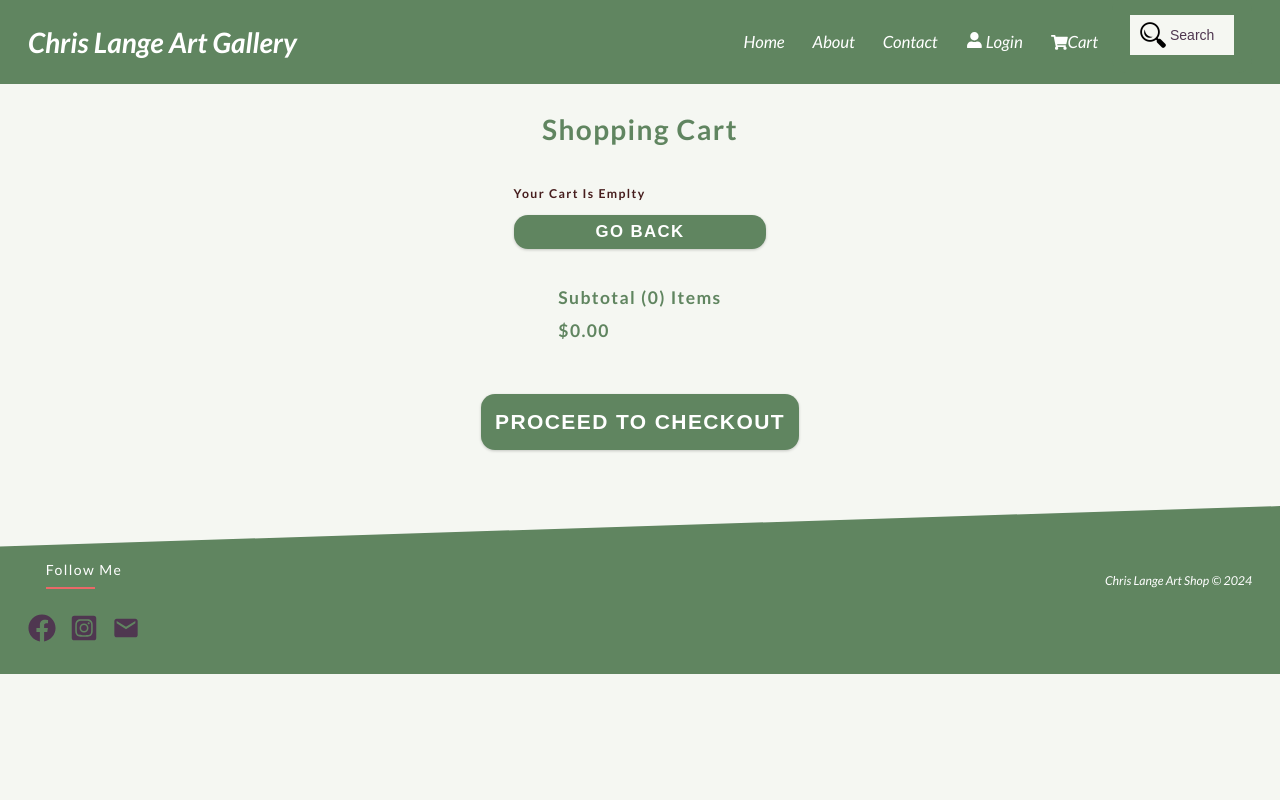
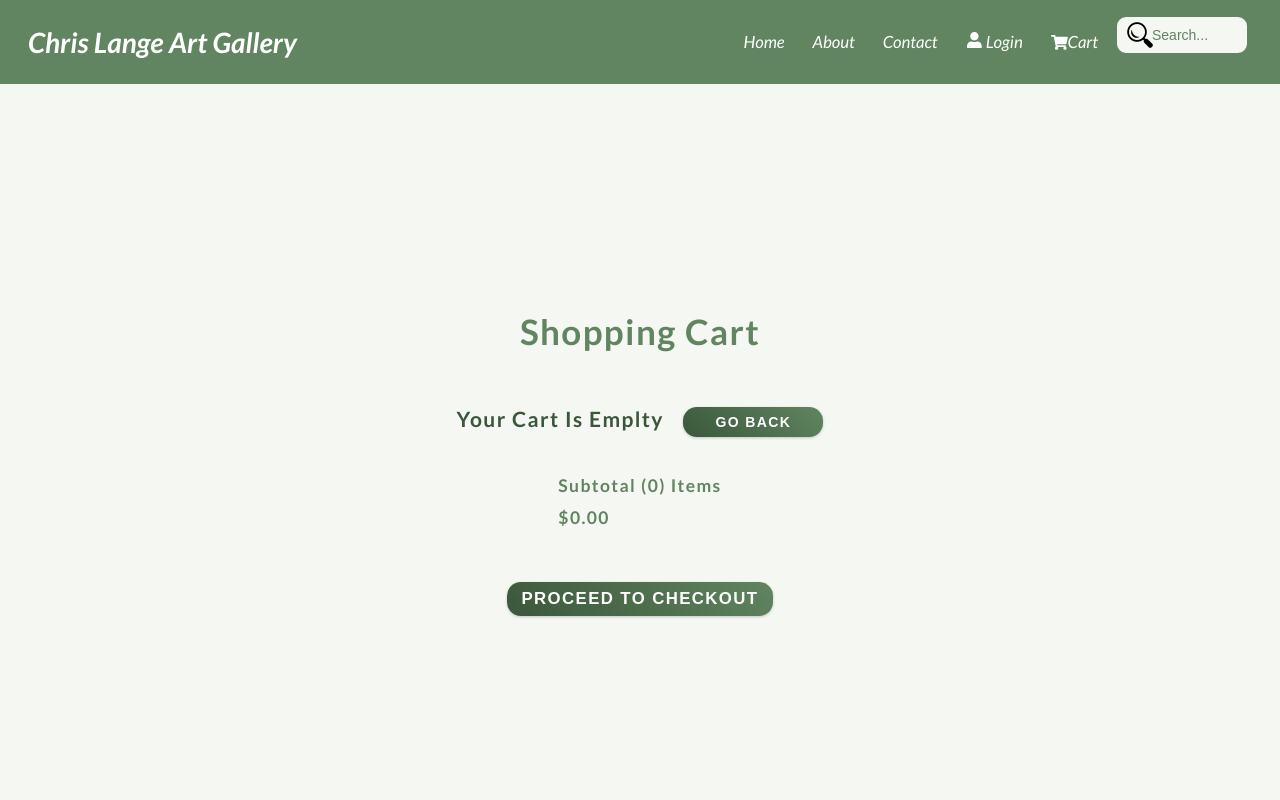
Before and after one commit to michi1008/Chris-Art-Shop, a React (Create React App) app in the folder frontend/: page /cart in a window 1280 px wide. Shown: the top 800 px of the page. Built offline with nearby package versions, Linux system fonts and the light colour scheme.

Commit message:
improve style

```diff
--- a/frontend/src/components/Product.css
+++ b/frontend/src/components/Product.css
@@ -1,7 +1,7 @@
 /* main */
 .product {
-  width: 22rem;
-  height: 37rem;
+  width: 100%;
+  max-width: 22rem;
   margin: 2rem 1.2rem;
   background-color: var(--clr-primary-1);
   padding: 1rem;
@@ -16,7 +16,7 @@
 
 .image {
   width: 100%;
-  height: 15rem;
+  height: auto;
   object-fit: cover;
   border-radius: 0.2rem;
   box-shadow: var(--dark-shadow);
@@ -28,7 +28,7 @@
   text-align: center;
   color: var(--clr-primary-3);
   font-weight: 700;
-  font-size: 1rem;
+  font-size: 1.2rem;
 }
 
 .product-info {
@@ -39,3 +39,8 @@
   color: var(--clr-primary-2);
   gap: 1rem;
 }
+
+.product-title span {
+  color: var(--clr-primary-4);
+  font-weight: 700;
+}
--- a/frontend/src/components/Product.jsx
+++ b/frontend/src/components/Product.jsx
@@ -1,30 +1,36 @@
-import React from 'react';
-import './Product.css';
+import React from "react";
+import "./Product.css";
 
 const Product = ({ product }) => {
   return (
     <>
-      <div className='product'>
+      <div className="product">
         <div>
           <a href={`/product/${product._id}`}>
-            <img className='image' src={product.image} />
+            <img className="image" src={product.image} />
           </a>
-          <div className='name'>
+          <div className="name">
             <h5>{product.name}</h5>
           </div>
         </div>
         <div>
-          <div className='product-info'>
-            <h5 className='product-title'>Price: </h5>
-            <h5 className='product-value'>${product.price}</h5>
+          <div className="product-info">
+            <h5 className="product-title">
+              <span>Price: </span>
+            </h5>
+            <h5 className="product-value">${product.price}</h5>
           </div>
-          <div className='product-info'>
-            <h5 className='product-title'>Size: </h5>
-            <h5 className='product-value'>{product.size}</h5>
+          <div className="product-info">
+            <h5 className="product-title">
+              <span>Size: </span>
+            </h5>
+            <h5 className="product-value">{product.size}</h5>
           </div>
-          <div className='product-info'>
-            <h5 className='product-title'>Style: </h5>
-            <h5 className='product-value'>{product.style}</h5>
+          <div className="product-info">
+            <h5 className="product-title">
+              <span>Style: </span>
+            </h5>
+            <h5 className="product-value">{product.style}</h5>
           </div>
         </div>
       </div>
--- a/frontend/src/components/SearchBox.css
+++ b/frontend/src/components/SearchBox.css
@@ -5,31 +5,31 @@ form {
 }
 
 .search-input::placeholder {
-  color: var(--clr-primary-2);
+  color: var(--clr-primary-4);
   opacity: 1;
 }
 
 .search-input:focus {
-  outline: 3px solid var(--clr-primary-2);
+  outline: none;
+  border: 5px solid var(--clr-brown);
 }
 
-.search-input  {
+.search-input {
   width: 10rem;
   box-sizing: border-box;
-  border: 18px solid var(--clr-primary-4);
+  border: 5px solid var(--clr-primary-4);
   border-radius: 1rem;
   font-size: 1rem;
   background-color: var(--clr-primary-1);
-  background-image: url('../assets/search.png');
+  background-image: url("../assets/search.png");
   background-repeat: no-repeat;
   background-position: 10px center;
-  padding: 12px 20px 12px 40px;
+  padding: 10px 15px 10px 35px;
   transition: width 0.4s ease-in-out;
 }
 
 @media (max-width: 420px) {
   .search-input {
     width: 12rem;
-
   }
 }
--- a/frontend/src/index.css
+++ b/frontend/src/index.css
@@ -1,4 +1,4 @@
-@import url('https://fonts.googleapis.com/css2?family=Lato:ital,wght@0,400;0,700;1,400;1,700&display=swap');
+@import url("https://fonts.googleapis.com/css2?family=Lato:ital,wght@0,400;0,700;1,400;1,700&display=swap");
 
 /*  Variables */
 
@@ -7,6 +7,7 @@
   --clr-primary-2: #4f3750;
   --clr-primary-3: #bd6140;
   --clr-primary-4: #608560;
+  --clr-primary-5: #3b573b;
 
   --clr-grey: #7c7575;
   --clr-red: #ea6868;
@@ -38,7 +39,7 @@
 
 body,
 html {
-  font-family: 'Lato', sans-serif;
+  font-family: "Lato", sans-serif;
   background: var(--clr-primary-1);
   color: var(--clr-primary-4);
   line-height: 1.5;
@@ -116,7 +117,6 @@ p {
   }
 }
 
-
 @keyframes spinner {
   to {
     transform: rotate(360deg);
@@ -159,18 +159,23 @@ input:focus {
 
 button {
   text-transform: uppercase;
-  background: var(--clr-primary-4);
+  background: linear-gradient(
+    45deg,
+    var(--clr-primary-5),
+    var(--clr-primary-4)
+  );
   color: #fff;
   padding: 0.5rem 1rem;
   letter-spacing: var(--spacing);
   display: inline-block;
   font-weight: 700;
   transition: var(--transition);
-  font-size: 1.2rem;
+  font-size: 1rem;
   cursor: pointer;
   box-shadow: 0 1px 3px rgba(0, 0, 0, 0.2);
   border-radius: var(--radius);
   border-color: transparent;
+  transition: 0.3s ease-in-out, transform 0.2s ease-in-out;
 }
 
 button:hover {
--- a/frontend/src/screens/CartScreen.css
+++ b/frontend/src/screens/CartScreen.css
@@ -4,9 +4,10 @@
   align-items: center;
   justify-content: center;
   margin: 2rem;
+  min-height: calc(100vh - 5rem);
 }
 
-.cart-container h2 {
+.cart-container h1 {
   color: var(--clr-primary-4);
 }
 
@@ -16,7 +17,14 @@
 
 .cart-empty {
   padding: 2rem;
-  color: var(--clr-brown);
+  color: var(--clr-primary-5);
+  text-align: center;
+  font-size: 1.5rem;
+}
+
+.go-back-btn {
+  width: 10rem;
+  margin-left: 1rem;
 }
 
 .cart-image {
@@ -31,19 +39,13 @@
 .item-button {
   display: flex;
   flex-direction: row;
-  align-items: center;
+  align-items: flex-end;
   justify-content: space-between;
   padding: 2rem 0;
 }
 
-.remove-btn {
-  color: var(--clr-red);
-  font-size: 1.6rem;
-  margin-top: 0.3rem;
-}
-
-.remove-btn button {
-  background-color: var(--clr-primary-1);
+.trash-btn {
+  padding-top: 0;
 }
 
 hr {
@@ -56,8 +58,7 @@ hr {
 }
 
 .check-out-btn button {
-  height: 4rem;
-  font-size: 1.5rem;
+  font-size: 1.2rem;
 }
 
 @media screen and (max-width: 800px) {
--- a/frontend/src/screens/CartScreen.jsx
+++ b/frontend/src/screens/CartScreen.jsx
@@ -21,12 +21,12 @@ const CartScreen = () => {
 
   return (
     <div className='cart-container'>
-      <h2>Shopping Cart</h2>
+      <h1>Shopping Cart</h1>
       {cartItems.length === 0 ? (
         <h5 className='cart-empty'>
           Your cart is emplty{' '}
           <Link to='/'>
-            <button>Go back</button>
+            <button className='go-back-btn'>Go back</button>
           </Link>
         </h5>
       ) : (
@@ -35,13 +35,13 @@ const CartScreen = () => {
             <div className='cartItem' key={item._id}>
               <img className='cart-image' src={item.image} alt={item.name} />
               <Link to={`/product/${item._id}`}>
-                <div className='cart-name'>{item.name}</div>
+                <div className='cart-name'><h3>{item.name}</h3></div>
               </Link>
               <div className='item-button'>
-                <div className='cart-price'>${item.price}</div>
-                <div className='trash'>
+                <div className='cart-price'><h3>${item.price}</h3></div>
+                <div className='trash-btn'>
                   <button onClick={() => removeFromCartHandler(item._id)}>
-                    <FaTrash />
+                    <FaTrash color="white" fontSize="1.5rem"/>
                   </button>
                 </div>
               </div>
--- a/frontend/src/screens/HomeScreen.css
+++ b/frontend/src/screens/HomeScreen.css
@@ -40,10 +40,8 @@
   color: var(--clr-primary-2);
 }
 
-
-
 .underline {
-  background-color: var(--clr-primary-2);
+  background-color: var(--clr-primary-3);
   width: 65%;
   height: 5px;
 }
--- a/frontend/src/screens/OrderScreen.jsx
+++ b/frontend/src/screens/OrderScreen.jsx
@@ -111,7 +111,7 @@ const OrderScreen = () => {
                 Address:
                 {order.shippingAddress.address}, {order.shippingAddress.city} ,
                 {order.shippingAddress.postalCode},{' '}
-                {order.shippingAddress.state}
+                {order.shippingAddress.state.slice(0,2).toUpperCase()}
               </p>
               {order.isDelivered ? (
                 <Message variant='success'>
--- a/frontend/src/screens/ProductScreen.css
+++ b/frontend/src/screens/ProductScreen.css
@@ -5,14 +5,12 @@
   justify-content: center;
 }
 
-
 .product-details {
-
   display: flex;
   flex-direction: column;
   align-items: center;
   justify-content: center;
-  margin-top: 5rem;
+  padding: 2rem;
 }
 
 .go-back {
@@ -70,7 +68,3 @@
   color: var(--clr-brown);
   gap: 1rem;
 }
-
-.add-to-cart {
-  padding: 2rem 0 0 0;
-}
--- a/frontend/src/screens/ProductScreen.jsx
+++ b/frontend/src/screens/ProductScreen.jsx
@@ -1,11 +1,11 @@
-import React, { useState } from 'react';
-import './ProductScreen.css';
-import { useParams, useNavigate } from 'react-router-dom';
-import { useDispatch } from 'react-redux';
-import Loader from '../components/Loader';
-import { useGetProductDetailsQuery } from '../slices/productsApiSlice';
-import { addToCart } from '../slices/cartSlice';
-import Meta from '../components/Meta';
+import React, { useState } from "react";
+import "./ProductScreen.css";
+import { useParams, useNavigate } from "react-router-dom";
+import { useDispatch } from "react-redux";
+import Loader from "../components/Loader";
+import { useGetProductDetailsQuery } from "../slices/productsApiSlice";
+import { addToCart } from "../slices/cartSlice";
+import Meta from "../components/Meta";
 
 const ProductScreen = () => {
   const { id: productId } = useParams();
@@ -21,44 +21,44 @@ const ProductScreen = () => {
 
   const addToCartHandler = () => {
     dispatch(addToCart({ ...product, qty: 1 }));
-    navigate('/cart');
+    navigate("/cart");
   };
 
   return (
-    <section className='product-container'>
-      <a href='/'>
-        <button className='go-back'>Go back</button>
+    <section className="product-container">
+      <a href="/">
+        <button className="go-back">Go back</button>
       </a>
       {isLoading ? (
         <Loader />
       ) : error ? (
-        <div className='error'>{error?.data?.message || error.error}</div>
+        <div className="error">{error?.data?.message || error.error}</div>
       ) : (
         <>
           <Meta title={product.name} />
-          <div className='product-details'>
-            <div className='image-container'>
-              <img className='image' src={product.image} alt='art' />
+          <div className="product-details">
+            <div className="image-container">
+              <img className="image" src={product.image} alt="art" />
             </div>
-            <div className='details'>
-              <div className='name'>
+            <div className="details">
+              <div className="name">
                 <h2>{product.name}</h2>
               </div>
-              <div className='desc'>
+              <div className="desc">
                 <h4>{product.desc}</h4>
               </div>
-              <div className='info'>
-                <div className='value'>
+              <div className="info">
+                <div className="value">
                   <h4>Price: </h4>
                   <h4>${product.price}</h4>
                 </div>
-                <div className='value'>
+                <div className="value">
                   <h4>Size: </h4>
                   <h4>{product.size}</h4>
                 </div>
               </div>
-              <div className='add-to-cart'>
-                <button type='button' onClick={addToCartHandler}>
+              <div className="add-to-cart">
+                <button className="add-to-cart-btn" type="button" onClick={addToCartHandler}>
                   Add to cart
                 </button>
               </div>
```
Also changed, not shown: frontend/src/components/SearchBox.jsx (+10 -10 lines), 1 other file (tests, documents, lock files or other folders).
